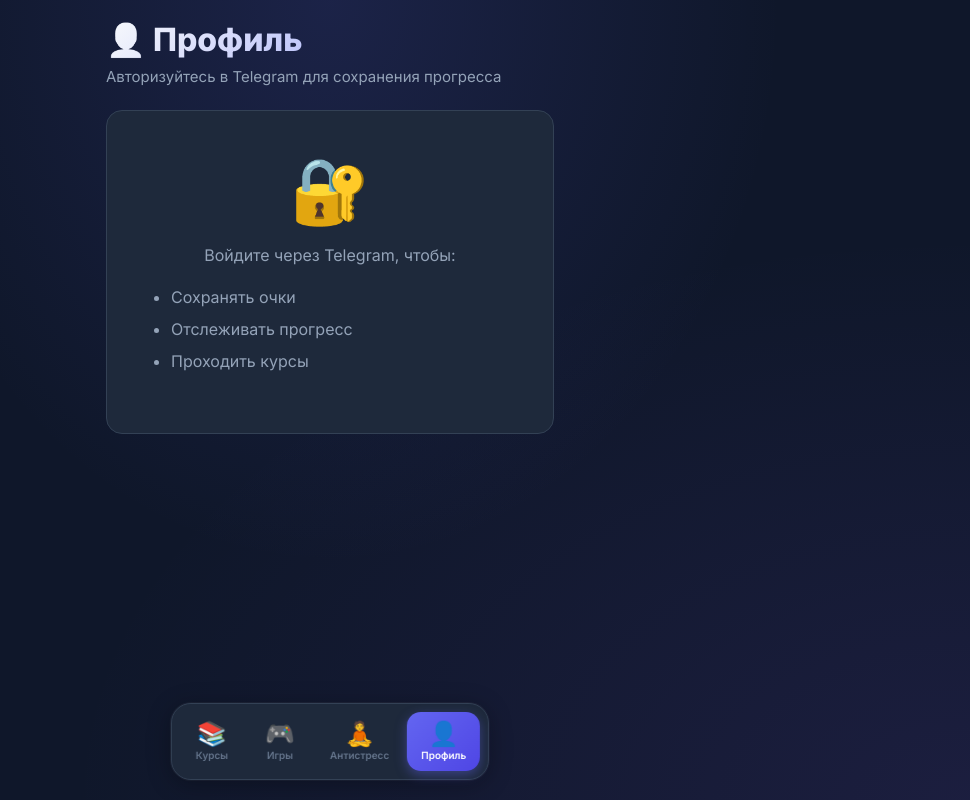
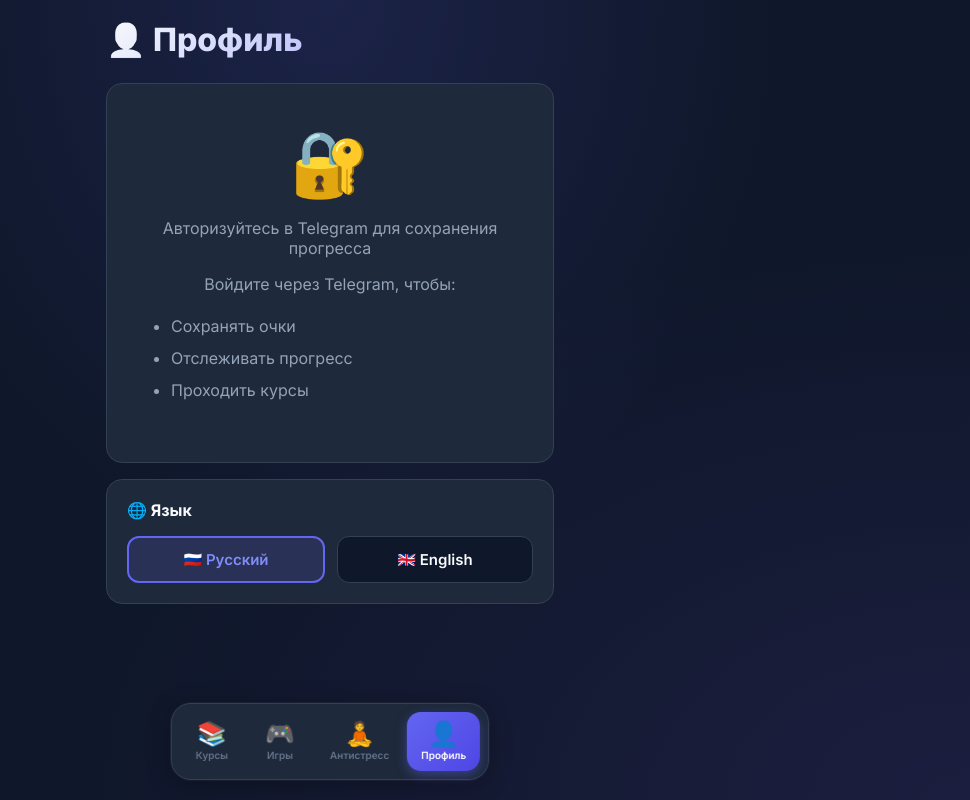
Before and after one commit to denis1337-dev/criptuno, a React (Vite) app in the folder frontend/: page / in a window 1280 px wide. Both pictures are taken after a click on the button "👤 Профиль". Shown: the whole page, without its empty margins (310-1280 px from the left). Built offline with nearby package versions, Linux system fonts and the light colour scheme; no server answers.

Commit message:
feat: add language switcher to profile and navigation

```diff
--- a/frontend/src/App.tsx
+++ b/frontend/src/App.tsx
@@ -1,4 +1,5 @@
 import { useEffect } from "react";
+import { useTranslation } from "react-i18next";
 import { useAppStore } from "./store";
 import { CoursesPage } from "./pages/CoursesPage";
 import { GamesPage } from "./pages/GamesPage";
@@ -6,6 +7,7 @@
 import { ProfilePage } from "./pages/ProfilePage";
 
 export const App = () => {
+  const { t } = useTranslation();
   const activeTab = useAppStore((s) => s.activeTab);
   const bootstrap = useAppStore((s) => s.bootstrap);
   const loading = useAppStore((s) => s.loading);
@@ -16,7 +18,7 @@
 
   return (
     <main className="app">
-      {loading ? <p>Загрузка...</p> : null}
+      {loading ? <p>{t('app.loading')}</p> : null}
       {activeTab === "courses" ? <CoursesPage /> : null}
       {activeTab === "games" ? <GamesPage /> : null}
       {activeTab === "meditation" ? <MeditationPage /> : null}
@@ -27,25 +29,26 @@
 };
 
 const BottomNav = () => {
+  const { t } = useTranslation();
   const activeTab = useAppStore((s) => s.activeTab);
   const setTab = useAppStore((s) => s.setTab);
   return (
     <nav className="bottom-nav">
       <button className={activeTab === "courses" ? "active" : ""} onClick={() => setTab("courses")}>
         <span className="nav-icon">📚</span>
-        <span>Курсы</span>
+        <span>{t('nav.courses')}</span>
       </button>
       <button className={activeTab === "games" ? "active" : ""} onClick={() => setTab("games")}>
         <span className="nav-icon">🎮</span>
-        <span>Игры</span>
+        <span>{t('nav.games')}</span>
       </button>
       <button className={activeTab === "meditation" ? "active" : ""} onClick={() => setTab("meditation")}>
         <span className="nav-icon">🧘</span>
-        <span>Антистресс</span>
+        <span>{t('nav.meditation')}</span>
       </button>
       <button className={activeTab === "profile" ? "active" : ""} onClick={() => setTab("profile")}>
         <span className="nav-icon">👤</span>
-        <span>Профиль</span>
+        <span>{t('nav.profile')}</span>
       </button>
     </nav>
   );
--- a/frontend/src/pages/ProfilePage.tsx
+++ b/frontend/src/pages/ProfilePage.tsx
@@ -1,3 +1,5 @@
+import { useState } from "react";
+import { useTranslation } from "react-i18next";
 import { useAppStore } from "../store";
 
 const avatarMap: Record<string, string> = {
@@ -7,33 +9,36 @@
 };
 
 export const ProfilePage = () => {
+  const { t, i18n } = useTranslation();
   const profile = useAppStore((s) => s.profile);
+  const [, setRefresh] = useState(0);
 
-  if (!profile) {
-    return (
-      <section className="screen">
-        <div className="screen-header">
-          <h1>👤 Профиль</h1>
-          <p>Авторизуйтесь в Telegram для сохранения прогресса</p>
-        </div>
-        <div className="card" style={{ textAlign: 'center', padding: '40px' }}>
-          <div style={{ fontSize: '64px', marginBottom: '16px' }}>🔐</div>
-          <p style={{ color: 'var(--text-secondary)' }}>Войдите через Telegram, чтобы:</p>
-          <ul style={{ textAlign: 'left', color: 'var(--text-secondary)', paddingLeft: '24px', lineHeight: '2' }}>
-            <li>Сохранять очки</li>
-            <li>Отслеживать прогресс</li>
-            <li>Проходить курсы</li>
-          </ul>
-        </div>
-      </section>
-    );
-  }
+  const changeLanguage = (lang: string) => {
+    i18n.changeLanguage(lang);
+    localStorage.setItem('language', lang);
+    setRefresh(r => r + 1);
+  };
 
   return (
     <section className="screen">
       <div className="screen-header">
-        <h1>👤 Профиль</h1>
+        <h1>👤 {t('profile.title')}</h1>
       </div>
+
+      {!profile && (
+        <div className="card" style={{ textAlign: 'center', padding: '40px' }}>
+          <div style={{ fontSize: '64px', marginBottom: '16px' }}>🔐</div>
+          <p style={{ color: 'var(--text-secondary)' }}>{t('profile.authTitle')}</p>
+          <p style={{ color: 'var(--text-secondary)', marginBottom: '16px' }}>{t('profile.authDesc')}</p>
+          <ul style={{ textAlign: 'left', color: 'var(--text-secondary)', paddingLeft: '24px', lineHeight: '2' }}>
+            <li>{t('profile.authBenefits.score')}</li>
+            <li>{t('profile.authBenefits.progress')}</li>
+            <li>{t('profile.authBenefits.courses')}</li>
+          </ul>
+        </div>
+      )}
+
+      {profile && (
         <div className="card profile-card">
           <div className="profile-avatar">{avatarMap[profile.avatarStage] ?? "🙂"}</div>
           <h2 className="profile-name">{profile.firstName}</h2>
@@ -41,12 +46,53 @@
           <div className="profile-stats">
             <div className="stat-card">
               <div className="stat-value">{profile.totalScore}</div>
-            <div className="stat-label">Очков</div>
+              <div className="stat-label">{t('profile.score')}</div>
             </div>
             <div className="stat-card">
               <div className="stat-value">{profile.completedGames}</div>
-            <div className="stat-label">Игр пройдено</div>
+              <div className="stat-label">{t('profile.gamesCompleted')}</div>
             </div>
+          </div>
+        </div>
+      )}
+
+      <div className="card" style={{ marginTop: '16px' }}>
+        <h3 style={{ margin: '0 0 16px', fontSize: '16px' }}>🌐 {t('language')}</h3>
+        <div style={{ display: 'flex', gap: '12px' }}>
+          <button
+            onClick={() => changeLanguage('ru')}
+            style={{
+              flex: 1,
+              padding: '12px 16px',
+              borderRadius: '12px',
+              border: i18n.language === 'ru' ? '2px solid var(--primary)' : '1px solid var(--border)',
+              background: i18n.language === 'ru' ? 'rgba(99, 102, 241, 0.15)' : 'var(--bg)',
+              color: i18n.language === 'ru' ? 'var(--primary-light)' : 'var(--text)',
+              cursor: 'pointer',
+              fontFamily: 'inherit',
+              fontWeight: 600,
+              fontSize: '15px'
+            }}
+          >
+            🇷🇺 Русский
+          </button>
+          <button
+            onClick={() => changeLanguage('en')}
+            style={{
+              flex: 1,
+              padding: '12px 16px',
+              borderRadius: '12px',
+              border: i18n.language === 'en' ? '2px solid var(--primary)' : '1px solid var(--border)',
+              background: i18n.language === 'en' ? 'rgba(99, 102, 241, 0.15)' : 'var(--bg)',
+              color: i18n.language === 'en' ? 'var(--primary-light)' : 'var(--text)',
+              cursor: 'pointer',
+              fontFamily: 'inherit',
+              fontWeight: 600,
+              fontSize: '15px'
+            }}
+          >
+            🇬🇧 English
+          </button>
         </div>
       </div>
     </section>
```
Lines whose indentation alone changed are shown as unchanged.
